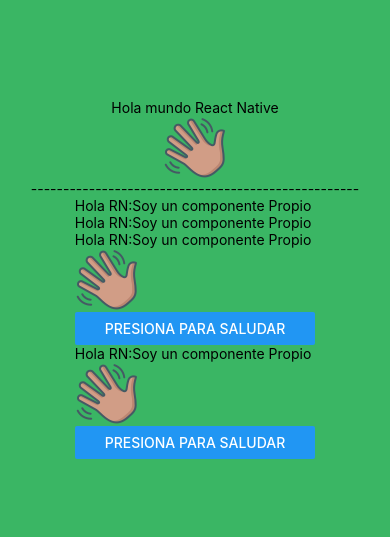
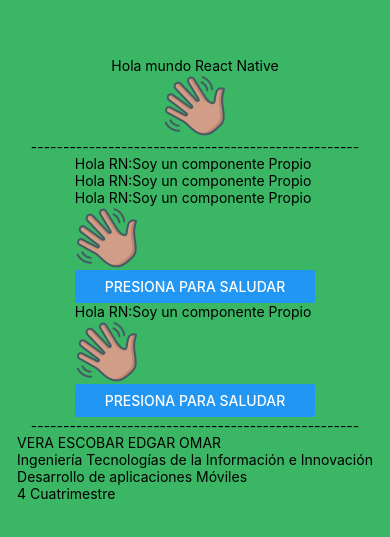
Before and after one commit to omi0325/DAM222, a React Native app in the folder App2/: screen / in a window 390 px wide. Shown: the part 143-680 px from the top of the page. Built offline with nearby package versions, Linux system fonts and the light colour scheme.

Commit message:
Agregamos un nuevo componente propio

```diff
--- a/App2/App.js
+++ b/App2/App.js
@@ -3,6 +3,7 @@ import { StatusBar } from 'expo-status-bar';
 import { StyleSheet, Text, View, Image} from 'react-native';
 import {Saludo} from './componentes/Saludo';
 import {Saludo2} from './componentes/Saludo2';
+import {Perfil} from './componentes/Perfil';
 /* Zona main */
 export default function App() {
   return (
@@ -14,6 +15,8 @@ export default function App() {
          <Saludo/>
          <Saludo2></Saludo2>
          <Saludo2/>
+         <Text>---------------------------------------------------</Text>
+         <Perfil></Perfil>
       <StatusBar style="auto" />
     </View>
   );
--- /dev/null
+++ b/App2/componentes/Perfil.js
@@ -0,0 +1,11 @@
+import{Text,View} from 'react-native';
+export const Perfil=()=>{
+    return (
+        <View>
+            <Text>VERA ESCOBAR EDGAR OMAR</Text>
+            <Text>Ingeniería Tecnologías de la Información e Innovación</Text>
+            <Text>Desarrollo de aplicaciones Móviles</Text>
+            <Text>4 Cuatrimestre</Text>
+        </View>
+    )
+}
```
